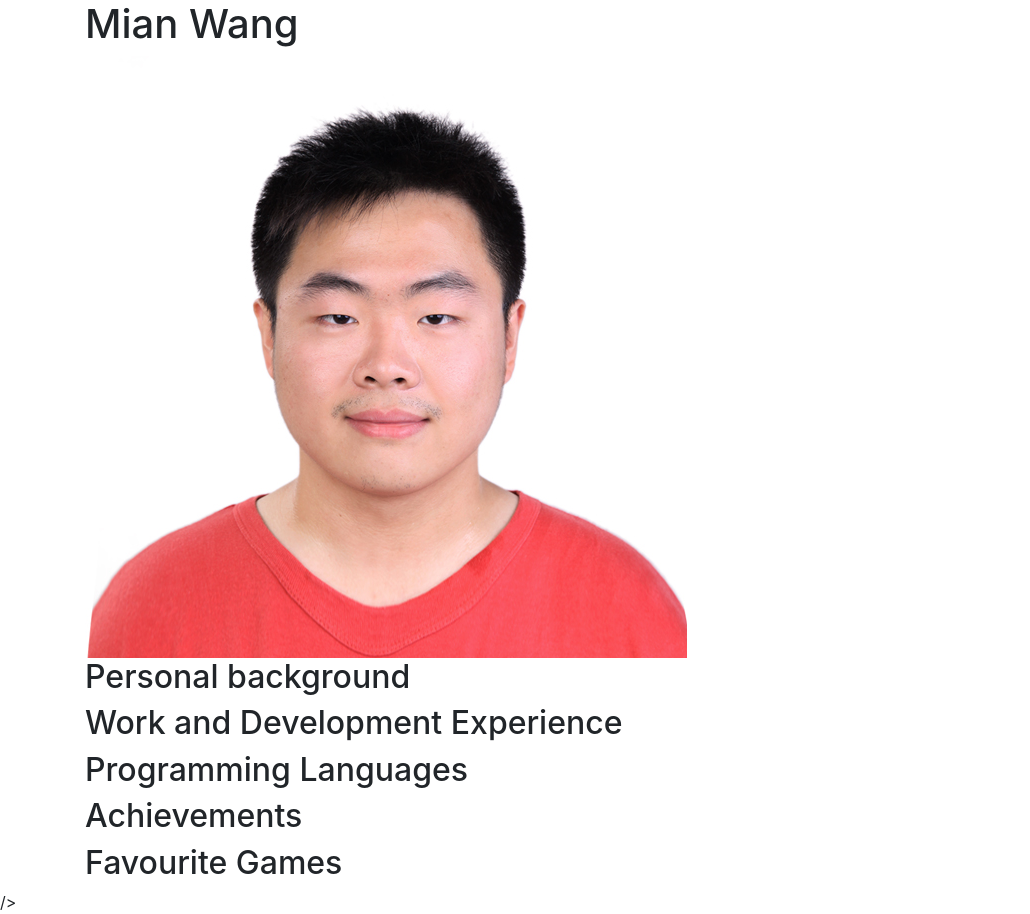
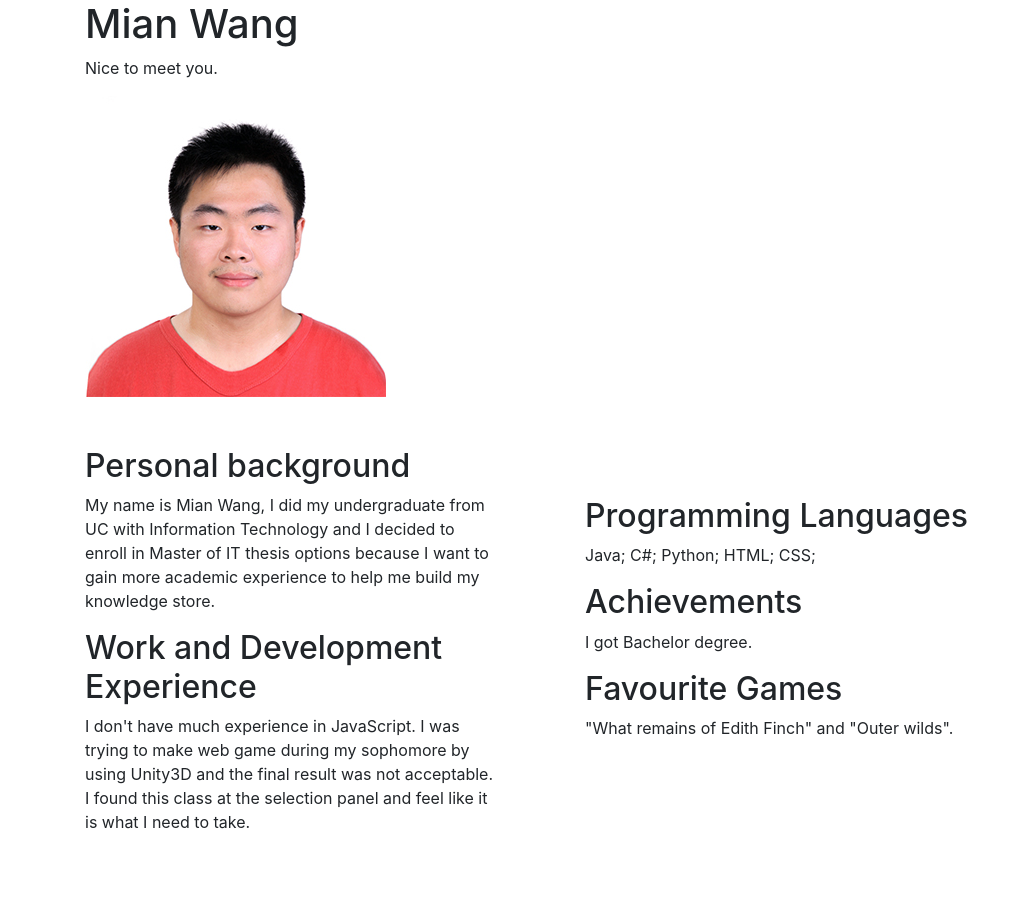
Before and after one commit to wangm7/IT3049C_Fall20_Assignment_1_Online_Portfolio, a website: page index.html in a window 1280 px wide. Shown: the whole page, without its empty margins (0-1030 px from the left). After the commit the page ends 850 px from the top, so only its background shows below. Drawn offline with nearby package versions, Linux system fonts and the light colour scheme.

Commit message:
CSS done
Bootstrap library is already included at the top of the HTML file. You’re welcome to use it.
make a git commit once done with the styling or incrementally as you’re making your changes.

```diff
--- a/index.html
+++ b/index.html
@@ -8,31 +8,50 @@
   <!-- Bootstrap Styles-->
   <link rel="stylesheet" href="https://stackpath.bootstrapcdn.com/bootstrap/4.4.1/css/bootstrap.min.css"
     integrity="sha384-Vkoo8x4CGsO3+Hhxv8T/Q5PaXtkKtu6ug5TOeNV6gBiFeWPGFN9MuhOf23Q9Ifjh" crossorigin="anonymous" />
+  <!-- INCLUDE STYLES FILE HERE -->
+  <link rel="stylesheet" href="resources/styles/styles.css" />
 
-  <!-- INCLUDE STYLES FILE HERE -->
 </head>
 
 <body>
   <div class="container">
     <!-- WORK FROM INSIDE THIS CONTAINER-->
     <h1> Mian Wang </h1>
-    <img src="resources/images/myphoto.jpg" />
+    <p>Nice to meet you.</p>
+    <img src="resources/images/myphoto2.jpg" />
     <div class="section">
-      <h2 id="personalBackground"> Personal background </h2>
-      <h2 id="experience"> Work and Development Experience </h2>
-      <h2 id="programmingLanguages"> Programming Languages </h2>
-      <h2 id="achievements"> Achievements </h2>
-      <h2 id="games"> Favourite Games </h2>
+      <div class="header"> </div>
+      <div class="section_right">
+        <h2 id="personalBackground"> Personal background </h2>
+        <p>My name is Mian Wang, I did my undergraduate from UC with Information Technology and I decided to
+          enroll in Master of IT thesis options because I want to gain more academic experience to help me build my
+          knowledge store. </p>
+        <h2 id="experience"> Work and Development Experience </h2>
+        <p>I don't have much experience in JavaScript. I was trying to make web game during my sophomore by using
+          Unity3D
+          and the final result was not acceptable.
+          I found this class at the selection panel and feel like it is what I need to take.</p>
+      </div>
+      <div class="section_left">
+        <h2 id="programmingLanguages"> Programming Languages </h2>
+        <p class="goingright">Java; C#; Python; HTML; CSS; </p>
+        <h2 id="achievements"> Achievements </h2>
+        <p class="goingright"> I got Bachelor degree. </p>
+        <h2 id="games"> Favourite Games </h2>
+        <p class="goingright">"What remains of Edith Finch" and "Outer wilds".</p>
+      </div>
+
+
 
 
     </div>
+
   </div>
 
 
 
   <!-- INCLUDE SCRIPTS FILE HERE -->
-  <link src="resources/styles/styles.css" />
-  <script src="resources/scripts/index.js"> </script>/>
+  <script src="resources/scripts/index.js"> </script>
   <!-- Bootstrap Scripts-->
 
   <script src="https://code.jquery.com/jquery-3.4.1.slim.min.js"
--- a/resources/styles/styles.css
+++ b/resources/styles/styles.css
@@ -0,0 +1,29 @@
+.section{
+  display: grid;
+}
+#header{
+  grid-area: header;
+  background-color: #f1f1f1;
+  padding: 30px;
+  text-align: center;
+  font-size: 35px;
+}
+
+
+.section_right{
+  padding-top: 50px;
+  padding-right: 700px;
+
+}
+.section_left{
+  padding-top: 100px;
+  padding-left: 500px;
+}
+
+.section_right{
+  grid-area: right;
+}
+.section_left{
+  grid-area: left;
+
+}
```
Also changed, not shown: resources/images/myphoto2.jpg (added).
